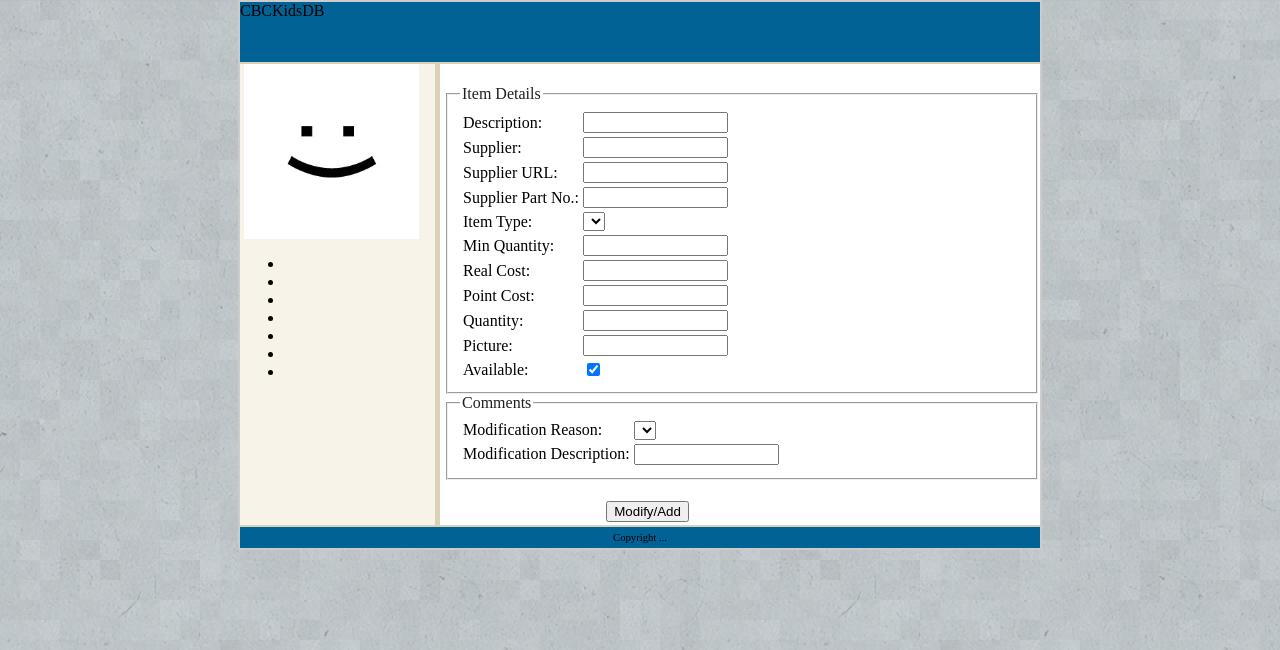
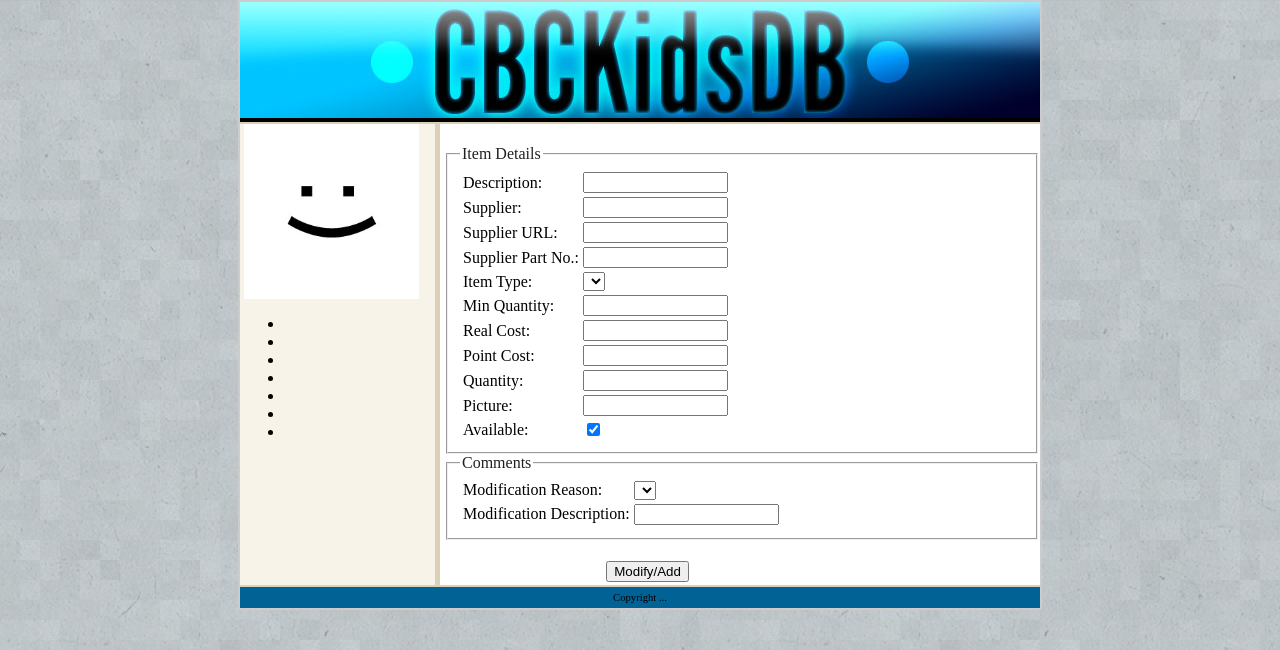
Before and after one commit to steven-nichols/COP4710-Group12, a PHP site: template views/addItem.php in a window 1280 px wide. Shown: the top 650 px of the page. Run offline with PHP 8.4, Linux system fonts and the light colour scheme; the template is opened without the code that fills it, so the values that code supplies are empty.

Commit message:
Added header image.

```diff
--- a/css/style.css
+++ b/css/style.css
@@ -14,8 +14,9 @@ body {
 
 #header{
     display:block;
-    height:60px;
+    height:120px;
     background-color:#006295;
+    background: #006295 url("../pictures/header.jpg");
     border-bottom: 2px solid #DAD1B7;
 }
 
--- a/views/header.php
+++ b/views/header.php
@@ -1,5 +1,5 @@
 <div id="wrapper">
 
 <div id="header">
-CBCKidsDB
+
 </div>
```
Also changed, not shown: pictures/header.jpg (added).
